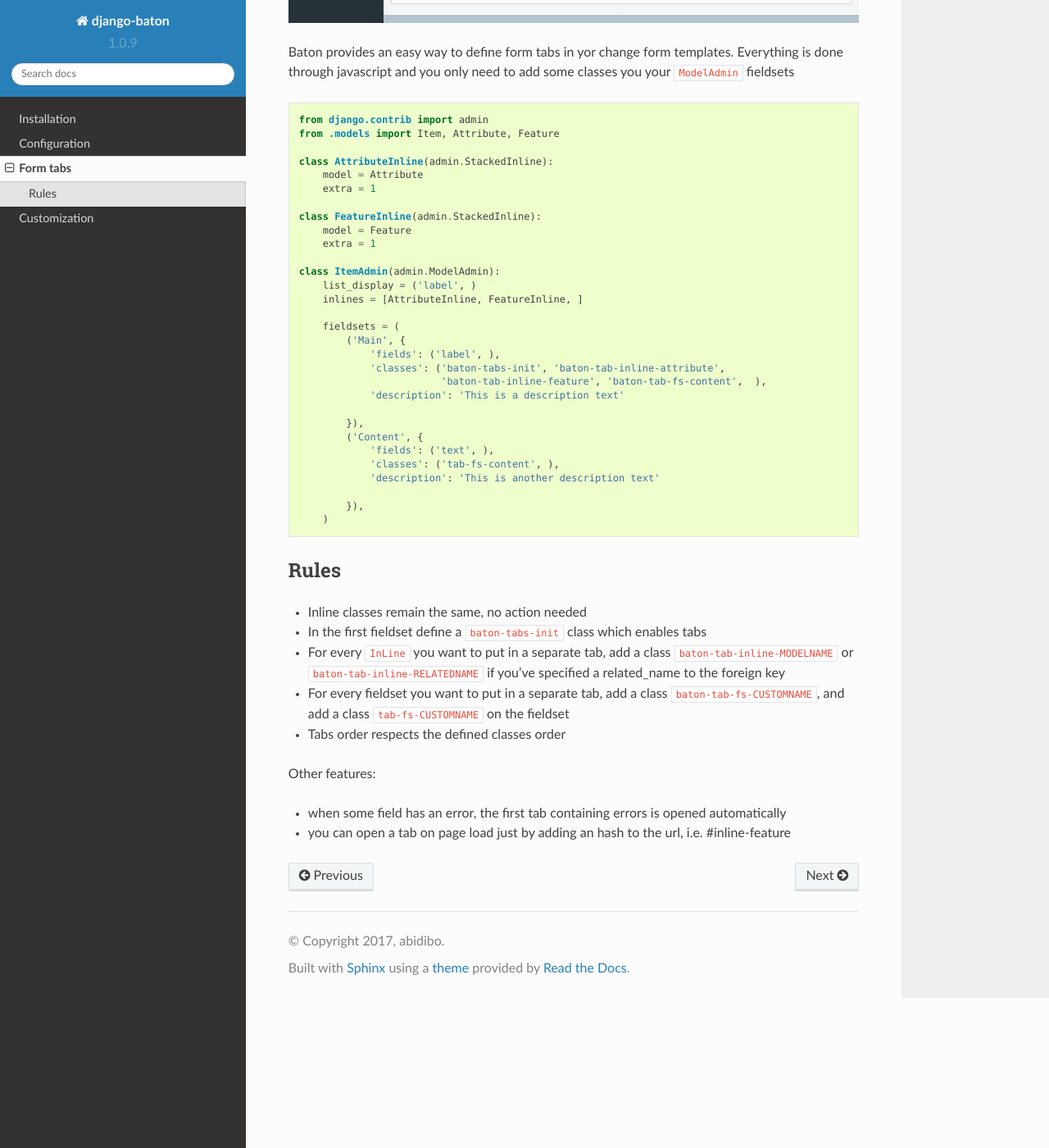
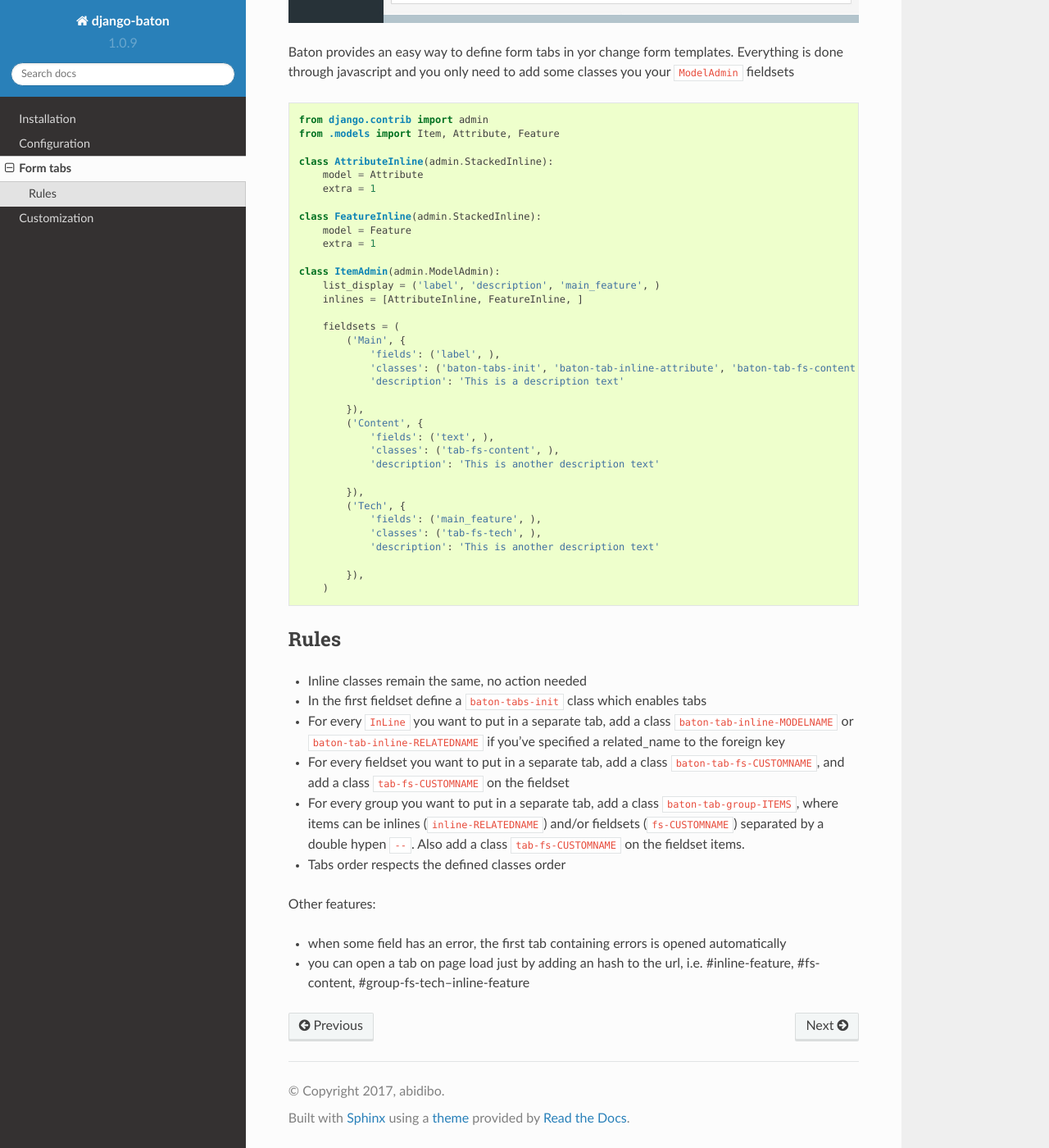
Before and after one commit to otto-torino/django-baton, a Sphinx documentation site: the page built from docs/form_tabs.rst, in a window 1280 px wide and 1400 px high, scrolled down 471 px. Shown: the whole window at 82% size. Built offline with Sphinx 7.4.7 and the Read the Docs theme 2.0.0, drawn with Linux system fonts in a browser that asks for light colours.

Commit message:
multiple inline tab implementation, resolves #3

```diff
--- a/docs/form_tabs.rst
+++ b/docs/form_tabs.rst
@@ -17,20 +17,25 @@
         extra = 1
 
     class ItemAdmin(admin.ModelAdmin):
-        list_display = ('label', )
+        list_display = ('label', 'description', 'main_feature', )
         inlines = [AttributeInline, FeatureInline, ]
 
         fieldsets = (
             ('Main', {
                 'fields': ('label', ),
-                'classes': ('baton-tabs-init', 'baton-tab-inline-attribute',
-                            'baton-tab-inline-feature', 'baton-tab-fs-content',  ),
+                'classes': ('baton-tabs-init', 'baton-tab-inline-attribute', 'baton-tab-fs-content', 'baton-tab-group-fs-tech--inline-feature', ),
                 'description': 'This is a description text'
 
             }),
             ('Content', {
                 'fields': ('text', ),
                 'classes': ('tab-fs-content', ),
+                'description': 'This is another description text'
+
+            }),
+            ('Tech', {
+                'fields': ('main_feature', ),
+                'classes': ('tab-fs-tech', ),
                 'description': 'This is another description text'
 
             }),
@@ -43,9 +48,10 @@
 - In the first fieldset define a ``baton-tabs-init`` class which enables tabs
 - For every ``InLine`` you want to put in a separate tab, add a class ``baton-tab-inline-MODELNAME`` or ``baton-tab-inline-RELATEDNAME`` if you've specified a related_name to the foreign key
 - For every fieldset you want to put in a separate tab, add a class ``baton-tab-fs-CUSTOMNAME``, and add a class ``tab-fs-CUSTOMNAME`` on the fieldset
+- For every group you want to put in a separate tab, add a class ``baton-tab-group-ITEMS``, where items can be inlines (``inline-RELATEDNAME``) and/or fieldsets (``fs-CUSTOMNAME``) separated by a double hypen ``--``. Also add a class ``tab-fs-CUSTOMNAME`` on the fieldset items.
 - Tabs order respects the defined classes order
 
 Other features:
 
 - when some field has an error, the first tab containing errors is opened automatically
-- you can open a tab on page load just by adding an hash to the url, i.e. #inline-feature
+- you can open a tab on page load just by adding an hash to the url, i.e. #inline-feature, #fs-content, #group-fs-tech--inline-feature
```
Also changed, not shown: README.md (+23 -5 lines), baton/static/baton/app/src/core/Tabs.js (+40 -8 lines), 2 other files.
